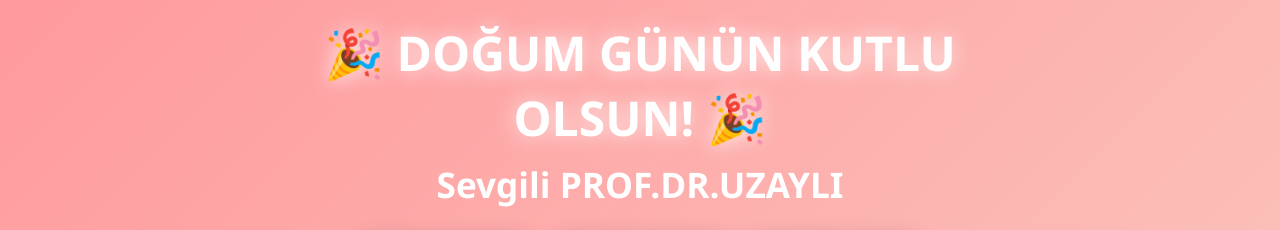
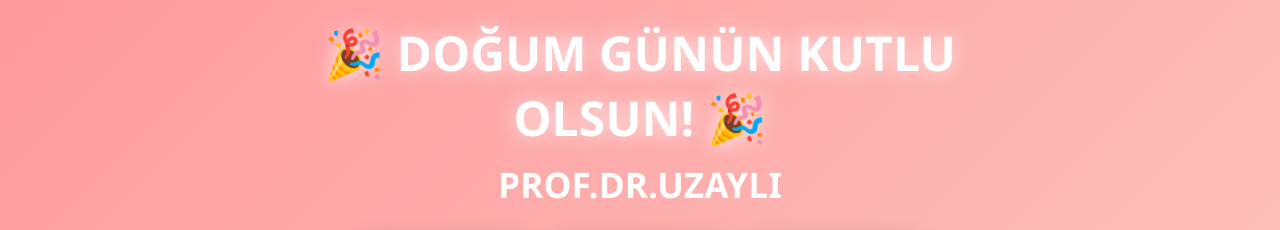
Before and after one commit to hayrullaherdogdu680680-cell/uzayl-68, a plain HTML site: page index.html in a window 1280 px wide. Shown: the top 230 px of the page. Drawn offline with Linux system fonts and the light colour scheme.

Commit message:
Update index.html

```diff
--- a/index.html
+++ b/index.html
@@ -9,7 +9,7 @@
 <body>
   <div class="container">
     <h1 class="title">🎉 DOĞUM GÜNÜN KUTLU OLSUN! 🎉</h1>
-    <h2 class="name">Sevgili PROF.DR.UZAYLI</h2>
+    <h2 class="name"> PROF.DR.UZAYLI</h2>
 
     <!-- 3 FOTOĞRAF ALANI -->
     <div class="photos">
```
